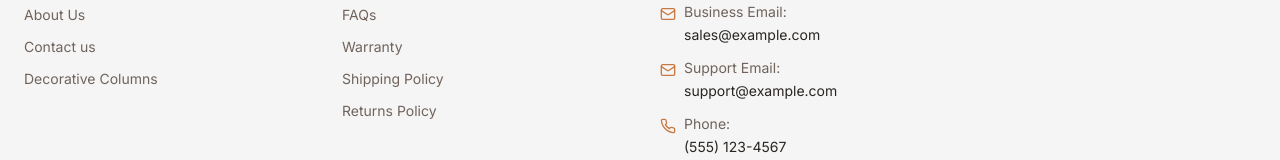
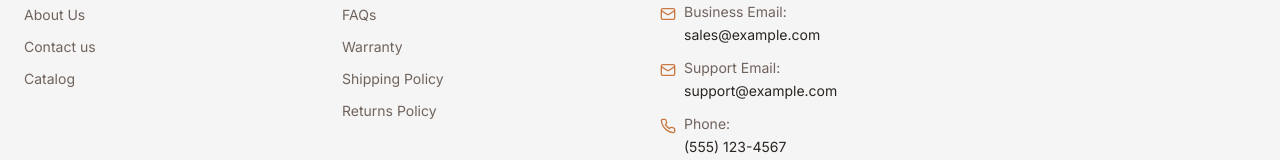
Before and after one commit to CameronMansker/Cabinet-Mart, a React (Vite) app: page /about in a window 1280 px wide. Shown: the part 2854-3014 px from the top of the page. Built offline with nearby package versions, Linux system fonts and the light colour scheme; a web font is replaced by a local one.

Commit message:
Update Footer.tsx

```diff
--- a/src/components/Footer.tsx
+++ b/src/components/Footer.tsx
@@ -11,7 +11,7 @@ const Footer = () => {
       links: [
         { text: "About Us", href: "/about" },
         { text: "Contact us", href: "/contact" },
-        { text: "Decorative Columns", href: "/catalog" },
+        { text: "Catalog", href: "/catalog" },
       ]
     },
     {
```
